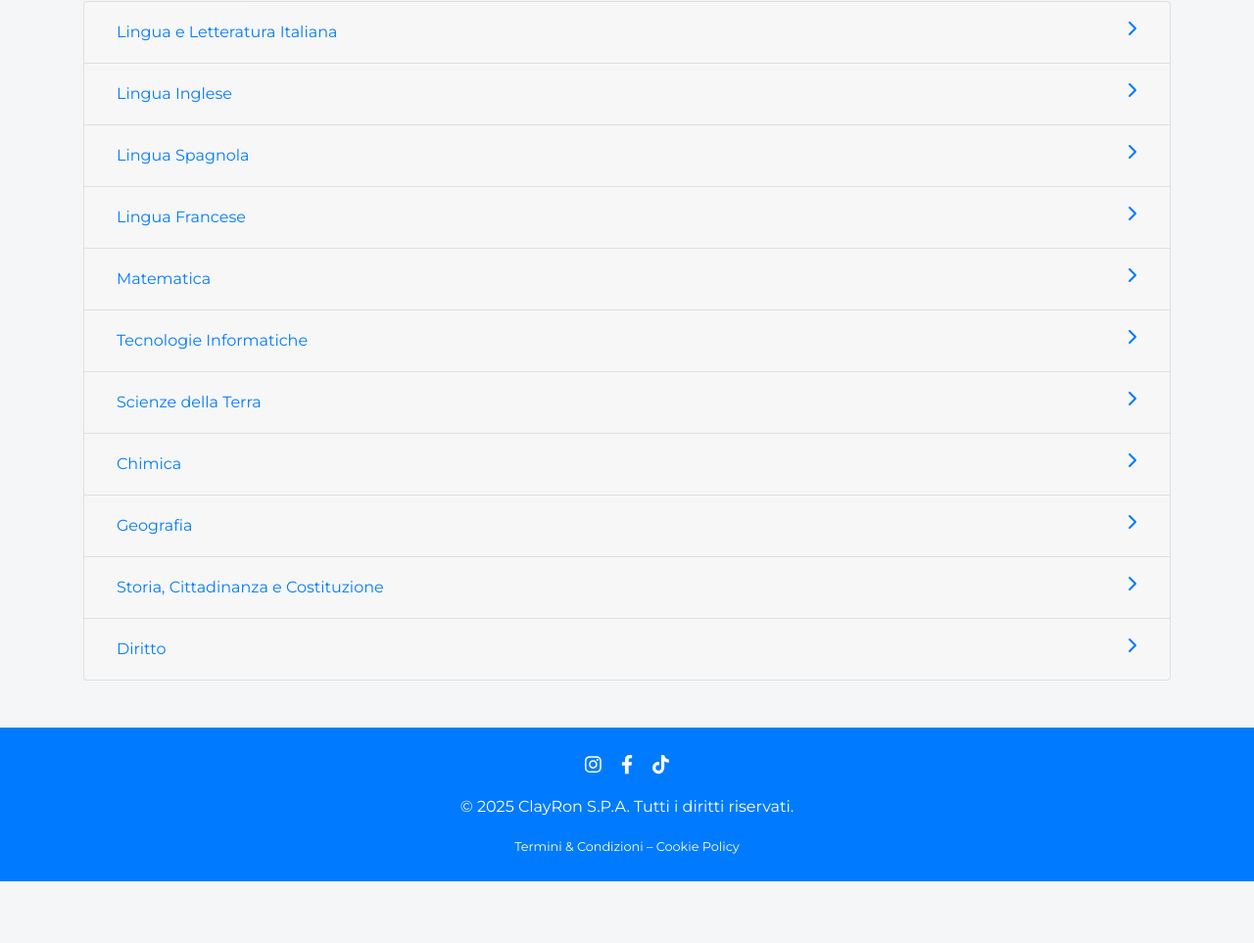
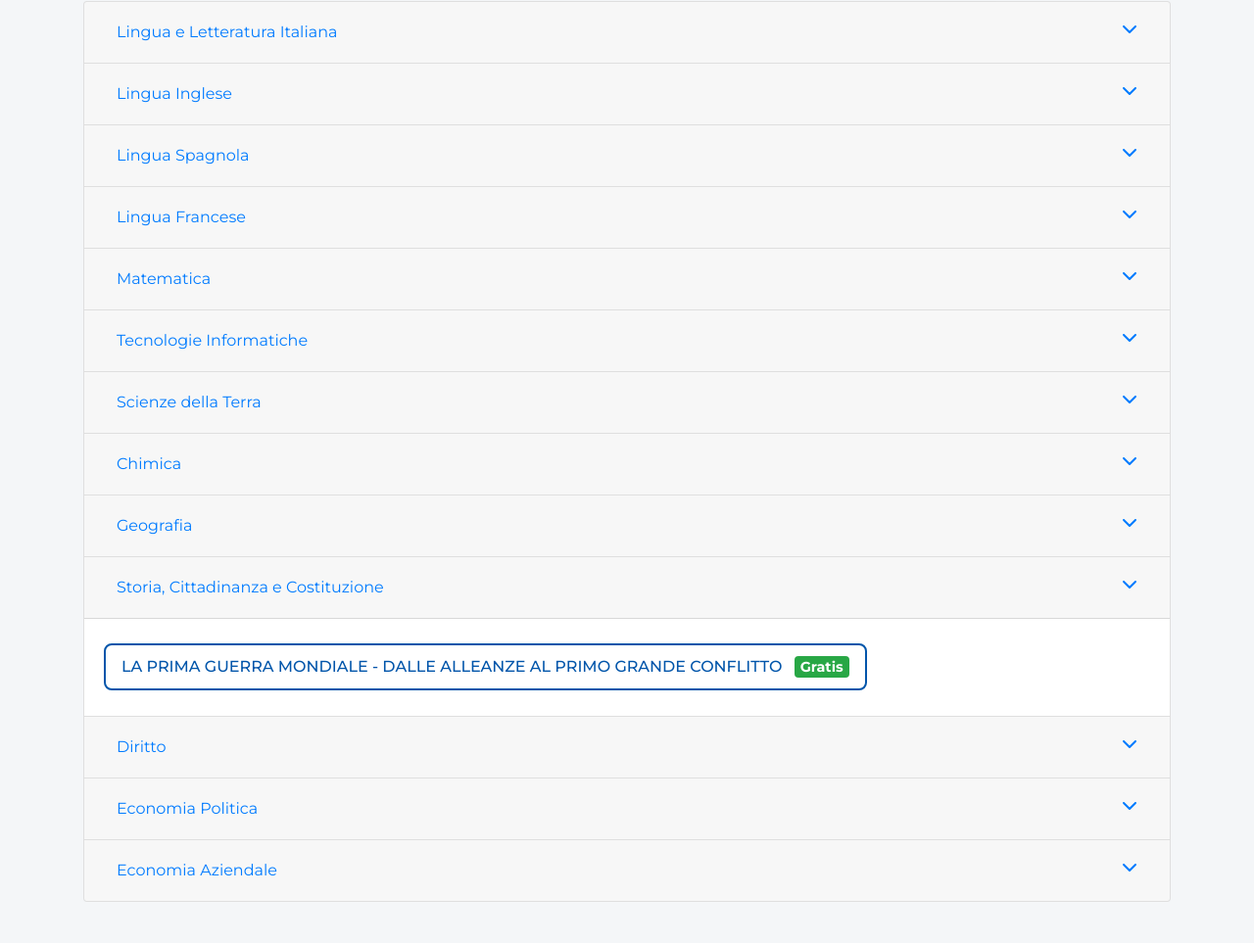
Before and after one commit to clayronhelp/clayronhelp, a website: page public/materials.html in a window 1280 px wide. Shown: the part 209-1172 px from the top of the page at 98% size. Before the commit the page ends 1109 px from the top, so only its background shows below. Drawn offline with nearby package versions, Linux system fonts and the light colour scheme.

Commit message:
Update materials.html

```diff
--- a/public/materials.html
+++ b/public/materials.html
@@ -4,21 +4,13 @@
   <meta charset="UTF-8">
   <meta name="viewport" content="width=device-width, initial-scale=1">
   <title>Materiali - ClayRon S.P.A.</title>
-  <!-- Google Font, Bootstrap, favicon, style.css -->
+  <!-- Font + Bootstrap + style.css + favicon -->
   <link href="https://fonts.googleapis.com/css2?family=Montserrat:wght@400;500;700&display=swap" rel="stylesheet">
   <link rel="stylesheet" href="https://stackpath.bootstrapcdn.com/bootstrap/4.5.2/css/bootstrap.min.css">
   <link rel="icon" href="assets/img/logo.png" type="image/x-icon">
   <link rel="stylesheet" href="assets/css/style.css">
   <style>
     /* Verticalizza i bottoni e stili badge */
-    /* tutte le icone freccia */
-    .accordion .btn .fas {
-      transition: transform 0.3s;
-    }
-    /* classe che ruota di 90° */
-    .accordion .btn .fas.rotated {
-      transform: rotate(90deg);
-    }
     .card-body { display: flex; flex-direction: column; }
     .material-btn {
       display: block;
@@ -45,15 +37,6 @@
     .price-badge.free { background: #28a745; }
     .price-badge.paid { background: #ffc107; color: #000; }
     .no-material { color: #666; font-style: italic; }
-
-    /* FRECCETTE: default right, quando aperto (aria-expanded="true") ruota verso il basso */
-    .accordion .btn .fas {
-      transition: transform 0.3s;
-      transform: rotate(0deg);
-    }
-    .accordion .btn[aria-expanded="true"] .fas {
-      transform: rotate(90deg);
-    }
   </style>
 </head>
 <body class="d-flex flex-column min-vh-100">
@@ -85,22 +68,18 @@
 
     <div class="accordion" id="accordionMaterials">
 
+      <!-- Lingua e Letteratura Italiana -->
       <div class="card">
         <div class="card-header" id="headingItaliano">
           <h2 class="mb-0">
             <button class="btn btn-link btn-block text-left collapsed"
-                    type="button" data-toggle="collapse"
-                    data-target="#collapseItaliano"
-                    aria-expanded="false"
-                    aria-controls="collapseItaliano">
-              Lingua e Letteratura Italiana
-              <i class="fas fa-chevron-right float-right"></i>
+                    type="button" data-toggle="collapse" data-target="#collapseItaliano"
+                    aria-expanded="false" aria-controls="collapseItaliano">
+              Lingua e Letteratura Italiana <i class="fas fa-chevron-down float-right"></i>
             </button>
           </h2>
         </div>
-        <div id="collapseItaliano" class="collapse"
-             aria-labelledby="headingItaliano"
-             data-parent="#accordionMaterials">
+        <div id="collapseItaliano" class="collapse" aria-labelledby="headingItaliano" data-parent="#accordionMaterials">
           <div class="card-body">
             <p class="no-material">Nessun materiale disponibile</p>
           </div>
@@ -114,8 +93,7 @@
             <button class="btn btn-link btn-block text-left collapsed"
                     type="button" data-toggle="collapse" data-target="#collapseInglese"
                     aria-expanded="false" aria-controls="collapseInglese">
-              Lingua Inglese
-              <i class="fas fa-chevron-right float-right"></i>
+              Lingua Inglese <i class="fas fa-chevron-down float-right"></i>
             </button>
           </h2>
         </div>
@@ -133,8 +111,7 @@
             <button class="btn btn-link btn-block text-left collapsed"
                     type="button" data-toggle="collapse" data-target="#collapseSpagnolo"
                     aria-expanded="false" aria-controls="collapseSpagnolo">
-              Lingua Spagnola
-              <i class="fas fa-chevron-right float-right"></i>
+              Lingua Spagnola <i class="fas fa-chevron-down float-right"></i>
             </button>
           </h2>
         </div>
@@ -152,8 +129,7 @@
             <button class="btn btn-link btn-block text-left collapsed"
                     type="button" data-toggle="collapse" data-target="#collapseFrancese"
                     aria-expanded="false" aria-controls="collapseFrancese">
-              Lingua Francese
-              <i class="fas fa-chevron-right float-right"></i>
+              Lingua Francese <i class="fas fa-chevron-down float-right"></i>
             </button>
           </h2>
         </div>
@@ -171,8 +147,7 @@
             <button class="btn btn-link btn-block text-left collapsed"
                     type="button" data-toggle="collapse" data-target="#collapseMatematica"
                     aria-expanded="false" aria-controls="collapseMatematica">
-              Matematica
-              <i class="fas fa-chevron-right float-right"></i>
+              Matematica <i class="fas fa-chevron-down float-right"></i>
             </button>
           </h2>
         </div>
@@ -190,8 +165,7 @@
             <button class="btn btn-link btn-block text-left collapsed"
                     type="button" data-toggle="collapse" data-target="#collapseInformatica"
                     aria-expanded="false" aria-controls="collapseInformatica">
-              Tecnologie Informatiche
-              <i class="fas fa-chevron-right float-right"></i>
+              Tecnologie Informatiche <i class="fas fa-chevron-down float-right"></i>
             </button>
           </h2>
         </div>
@@ -209,8 +183,7 @@
             <button class="btn btn-link btn-block text-left collapsed"
                     type="button" data-toggle="collapse" data-target="#collapseTerra"
                     aria-expanded="false" aria-controls="collapseTerra">
-              Scienze della Terra
-              <i class="fas fa-chevron-right float-right"></i>
+              Scienze della Terra <i class="fas fa-chevron-down float-right"></i>
             </button>
           </h2>
         </div>
@@ -228,8 +201,7 @@
             <button class="btn btn-link btn-block text-left collapsed"
                     type="button" data-toggle="collapse" data-target="#collapseChimica"
                     aria-expanded="false" aria-controls="collapseChimica">
-              Chimica
-              <i class="fas fa-chevron-right float-right"></i>
+              Chimica <i class="fas fa-chevron-down float-right"></i>
             </button>
           </h2>
         </div>
@@ -247,8 +219,7 @@
             <button class="btn btn-link btn-block text-left collapsed"
                     type="button" data-toggle="collapse" data-target="#collapseGeografia"
                     aria-expanded="false" aria-controls="collapseGeografia">
-              Geografia
-              <i class="fas fa-chevron-right float-right"></i>
+              Geografia <i class="fas fa-chevron-down float-right"></i>
             </button>
           </h2>
         </div>
@@ -263,15 +234,14 @@
       <div class="card">
         <div class="card-header" id="headingStoria">
           <h2 class="mb-0">
-            <button class="btn btn-link btn-block text-left collapsed"
+            <button class="btn btn-link btn-block text-left"
                     type="button" data-toggle="collapse" data-target="#collapseStoria"
-                    aria-expanded="false" aria-controls="collapseStoria">
-              Storia, Cittadinanza e Costituzione
-              <i class="fas fa-chevron-right float-right"></i>
+                    aria-expanded="true" aria-controls="collapseStoria">
+              Storia, Cittadinanza e Costituzione <i class="fas fa-chevron-down float-right"></i>
             </button>
           </h2>
         </div>
-        <div id="collapseStoria" class="collapse" aria-labelledby="headingStoria" data-parent="#accordionMaterials">
+        <div id="collapseStoria" class="collapse show" aria-labelledby="headingStoria" data-parent="#accordionMaterials">
           <div class="card-body">
             <a href="subjects/storia.html" class="material-btn">
               LA PRIMA GUERRA MONDIALE - DALLE ALLEANZE AL PRIMO GRANDE CONFLITTO
@@ -288,8 +258,7 @@
             <button class="btn btn-link btn-block text-left collapsed"
                     type="button" data-toggle="collapse" data-target="#collapseDiritto"
                     aria-expanded="false" aria-controls="collapseDiritto">
-              Diritto
-              <i class="fas fa-chevron-right float-right"></i>
+              Diritto <i class="fas fa-chevron-down float-right"></i>
             </button>
           </h2>
         </div>
@@ -300,20 +269,56 @@
         </div>
       </div>
 
+      <!-- Economia Politica -->
+      <div class="card">
+        <div class="card-header" id="headingEconPolitica">
+          <h2 class="mb-0">
+            <button class="btn btn-link btn-block text-left collapsed"
+                    type="button" data-toggle="collapse" data-target="#collapseEconPolitica"
+                    aria-expanded="false" aria-controls="collapseEconPolitica">
+              Economia Politica <i class="fas fa-chevron-down float-right"></i>
+            </button>
+          </h2>
+        </div>
+        <div id="collapseEconPolitica" class="collapse" aria-labelledby="headingEconPolitica" data-parent="#accordionMaterials">
+          <div class="card-body">
+            <p class="no-material">Nessun materiale disponibile</p>
+          </div>
+        </div>
+      </div>
+
+      <!-- Economia Aziendale -->
+      <div class="card">
+        <div class="card-header" id="headingEconAziendale">
+          <h2 class="mb-0">
+            <button class="btn btn-link btn-block text-left collapsed"
+                    type="button" data-toggle="collapse" data-target="#collapseEconAziendale"
+                    aria-expanded="false" aria-controls="collapseEconAziendale">
+              Economia Aziendale <i class="fas fa-chevron-down float-right"></i>
+            </button>
+          </h2>
+        </div>
+        <div id="collapseEconAziendale" class="collapse" aria-labelledby="headingEconAziendale" data-parent="#accordionMaterials">
+          <div class="card-body">
+            <p class="no-material">Nessun materiale disponibile</p>
+          </div>
+        </div>
+      </div>
+
     </div>
   </main>
 
   <!-- Footer -->
-  <footer class="py-4 text-white text-center bg-primary mt-auto">
+  <footer class="py-4 text-white text-center">
     <div class="container">
       <div class="social-icons mb-3">
-        <a href="https://www.instagram.com/clayronhelp/" class="text-white mx-2"><i class="fab fa-instagram"></i></a>
-        <a href="https://www.facebook.com/profile.php?id=61575494257613" class="text-white mx-2"><i class="fab fa-facebook-f"></i></a>
-        <a href="https://www.tiktok.com/@clayronhelp" class="text-white mx-2"><i class="fab fa-tiktok"></i></a>
+        <a href="https://www.instagram.com/clayronhelp/" target="_blank" class="text-white mx-2"><i class="fab fa-instagram"></i></a>
+        <a href="https://www.facebook.com/profile.php?id=61575494257613" target="_blank" class="text-white mx-2"><i class="fab fa-facebook-f"></i></a>
+        <a href="https://www.tiktok.com/@clayronhelp" target="_blank" class="text-white mx-2"><i class="fab fa-tiktok"></i></a>
       </div>
       <p>&copy; 2025 ClayRon S.P.A. Tutti i diritti riservati.</p>
       <small>
-        <a href="terms.html" class="text-white">Termini &amp; Condizioni</a> –
+        <a href="terms.html" class="text-white">Termini & Condizioni</a> –
         <a href="cookie.html" class="text-white">Cookie Policy</a>
       </small>
     </div>
@@ -325,7 +330,7 @@
   <script src="https://stackpath.bootstrapcdn.com/bootstrap/4.5.2/js/bootstrap.min.js"></script>
   <script src="https://cdnjs.cloudflare.com/ajax/libs/font-awesome/6.2.0/js/all.min.js"></script>
   <script>
-    // Navbar dinamica (rimane identico)
+    // Navbar dinamica
     $(function(){
       const token = localStorage.getItem('token');
       $('#auth-area').html(
@@ -334,24 +339,6 @@
           : `<a href="login.html" class="btn btn-light">Accedi/Registrati</a>`
       );
     });
-
-    // Quando un pannello si apre, aggiungi 'rotated' all'icona;
-    // quando si chiude, la rimuovi.
-    $('#accordionMaterials')
-      .on('shown.bs.collapse', function(e){
-        // e.target è il div.collapse aperto
-        $(e.target)
-          .prev('.card-header')
-          .find('i.fas')
-          .addClass('rotated');
-      })
-      .on('hidden.bs.collapse', function(e){
-        $(e.target)
-          .prev('.card-header')
-          .find('i.fas')
-          .removeClass('rotated');
-      });
   </script>
-
 </body>
 </html>
```
